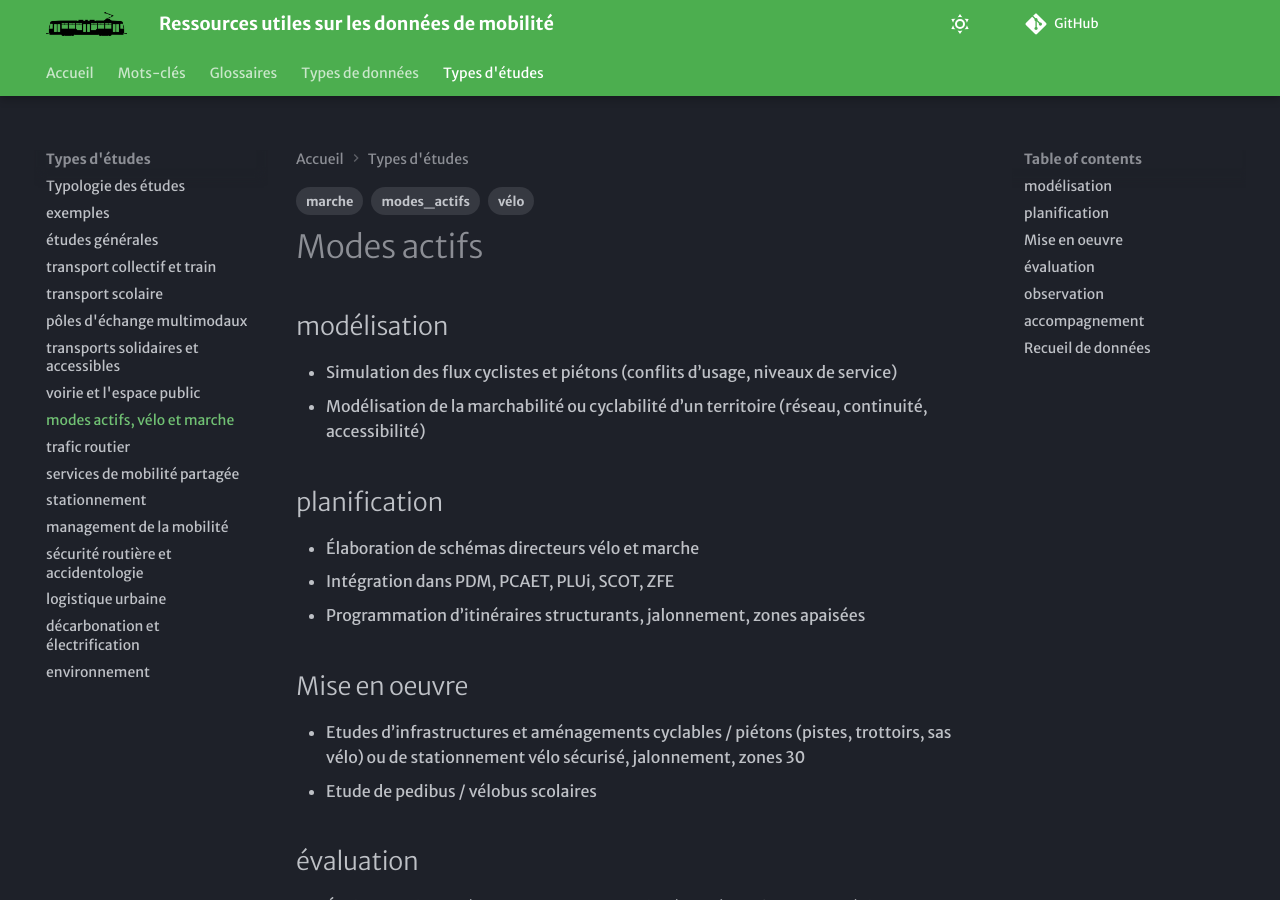
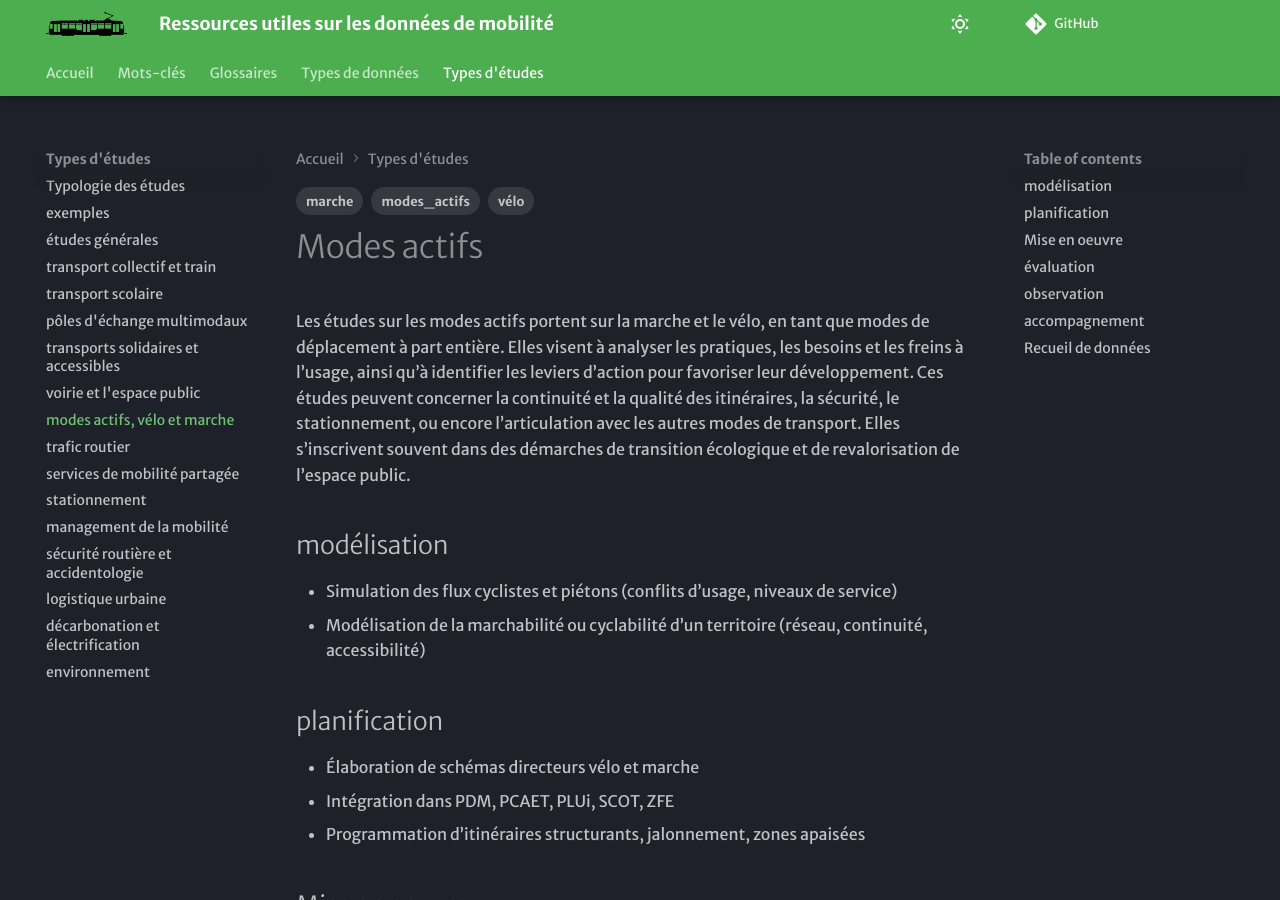
Before and after one commit to xdurang/mobscidat, an MkDocs documentation site: the page built from docs/type_etudes/TE_modes_actifs.md, in a window 1280 px wide and 900 px high. Built offline with MkDocs 1.6.1 and Material for MkDocs 9.7.7, drawn with Linux system fonts in a browser that asks for light colours; some web fonts are replaced; comment, search, counter and statistics services are not loaded.

Commit message:
Update TE_modes_actifs.md

```diff
--- a/docs/type_etudes/TE_modes_actifs.md
+++ b/docs/type_etudes/TE_modes_actifs.md
@@ -6,6 +6,7 @@ tags:
 - marche
 ---
 # Modes actifs
+Les études sur les modes actifs portent sur la marche et le vélo, en tant que modes de déplacement à part entière. Elles visent à analyser les pratiques, les besoins et les freins à l’usage, ainsi qu’à identifier les leviers d’action pour favoriser leur développement. Ces études peuvent concerner la continuité et la qualité des itinéraires, la sécurité, le stationnement, ou encore l’articulation avec les autres modes de transport. Elles s’inscrivent souvent dans des démarches de transition écologique et de revalorisation de l’espace public.
 
 ## modélisation
 - Simulation des flux cyclistes et piétons (conflits d’usage, niveaux de service)
```
